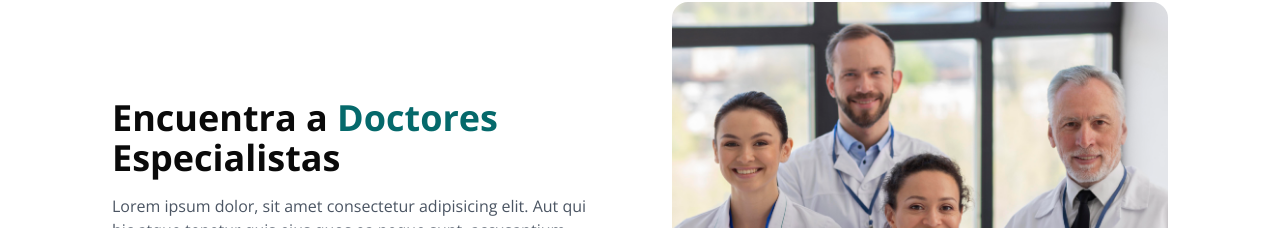
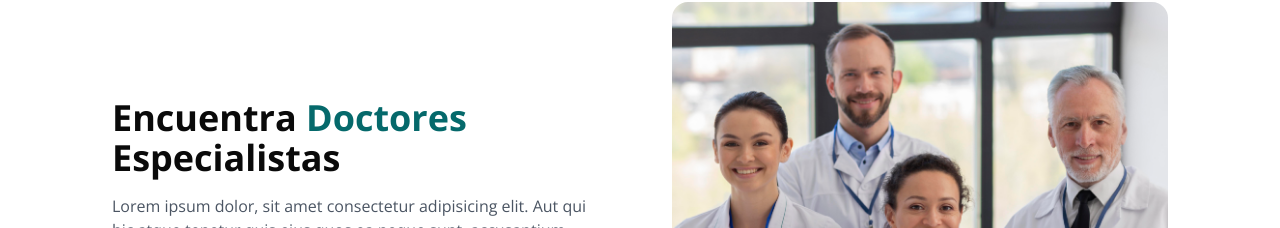
Before and after one commit to Gokuno/booking-webapp, a Next.js app: page / in a window 1280 px wide. Shown: the part 144-372 px from the top of the page. Built offline with nearby package versions, Linux system fonts and the light colour scheme; no server answers.

Commit message:
Update Hero.jsx

```diff
--- a/app/_components/Hero.jsx
+++ b/app/_components/Hero.jsx
@@ -18,7 +18,7 @@
       </div>
 
       <div className="lg:py-24">
-        <h2 className="text-3xl font-bold sm:text-4xl">Encuentra a
+        <h2 className="text-3xl font-bold sm:text-4xl">Encuentra
             <span className='text-primary'> Doctores </span>Especialistas</h2>
 
         <p className="mt-4 text-gray-600">
```
